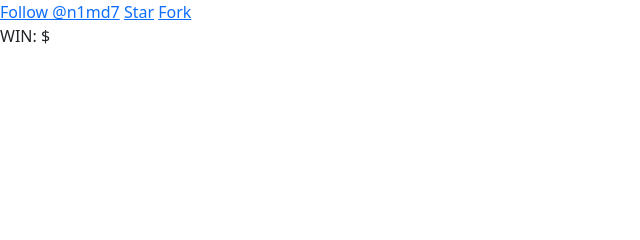
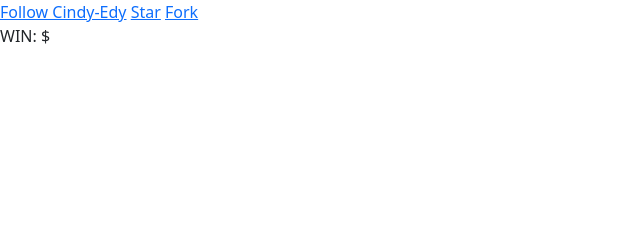
Before and after one commit to Cindy-Edy/Slot, a website with bundled scripts: page 1/index.html in a window 1280 px wide. Shown: the top 240 px of the page, 0-640 px from the left. Built offline with nearby package versions, Linux system fonts and the light colour scheme.

Commit message:
Update index.html

```diff
--- a/1/index.html
+++ b/1/index.html
@@ -13,7 +13,7 @@
 </head>
 <body>
   <div>
-    <a class="github-button" href="https://github.com/Cindy-Edy/" data-color-scheme="no-preference: dark; light: dark; dark: dark;" data-size="large" data-show-count="true" aria-label="Follow @n1md7 on GitHub">Follow @n1md7</a>
+    <a class="github-button" href="https://github.com/Cindy-Edy/" data-color-scheme="no-preference: dark; light: dark; dark: dark;" data-size="large" data-show-count="true" aria-label="Follow @n1md7 on GitHub">Follow Cindy-Edy</a>
     <a class="github-button" href="https://github.com/Cindy-Edy/Slot" data-color-scheme="no-preference: dark; light: dark; dark: dark;" data-icon="octicon-star" data-size="large" data-show-count="true" aria-label="Star n1md7/slot-game on GitHub">Star</a>
     <a class="github-button" href="https://github.com/Cindy-Edy/Slot/fork" data-color-scheme="no-preference: dark; light: dark; dark: dark;" data-icon="octicon-repo-forked" data-size="large" data-show-count="true" aria-label="Fork n1md7/slot-game on GitHub">Fork</a>
   </div>
```
